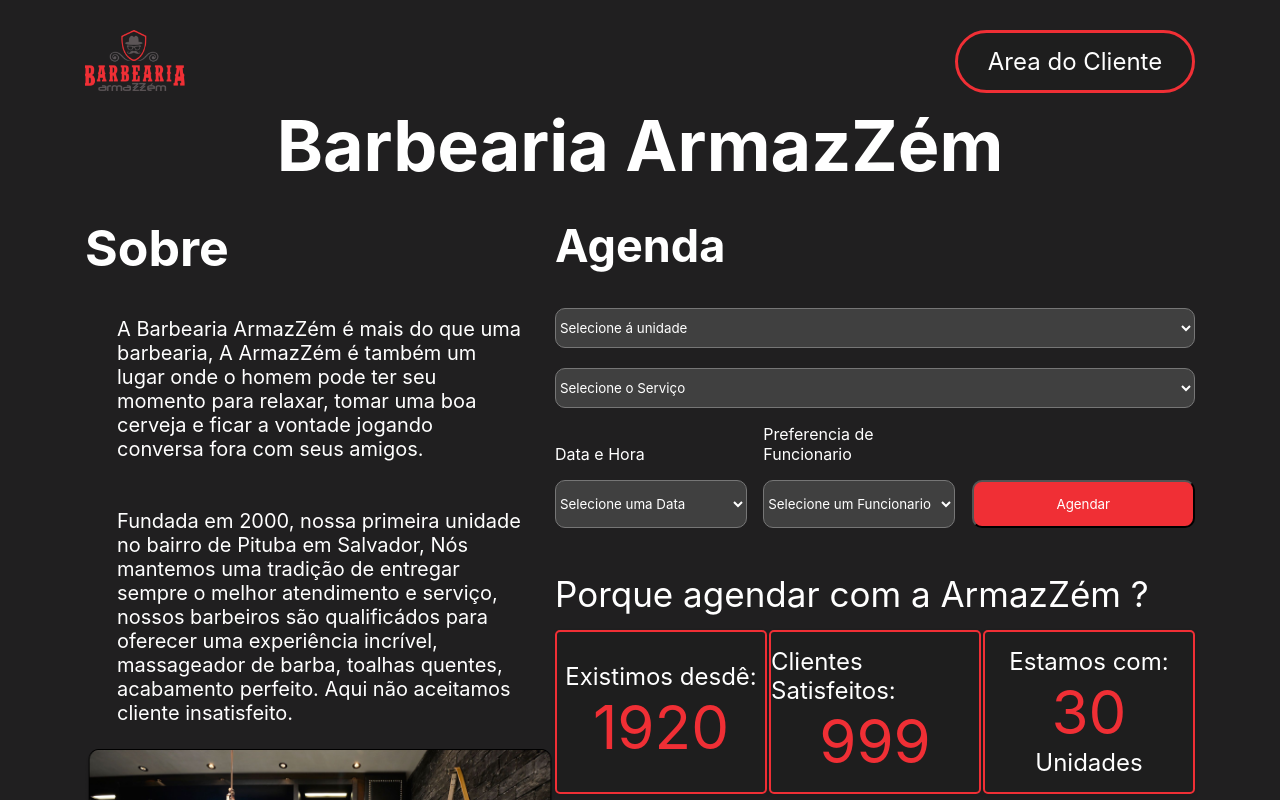
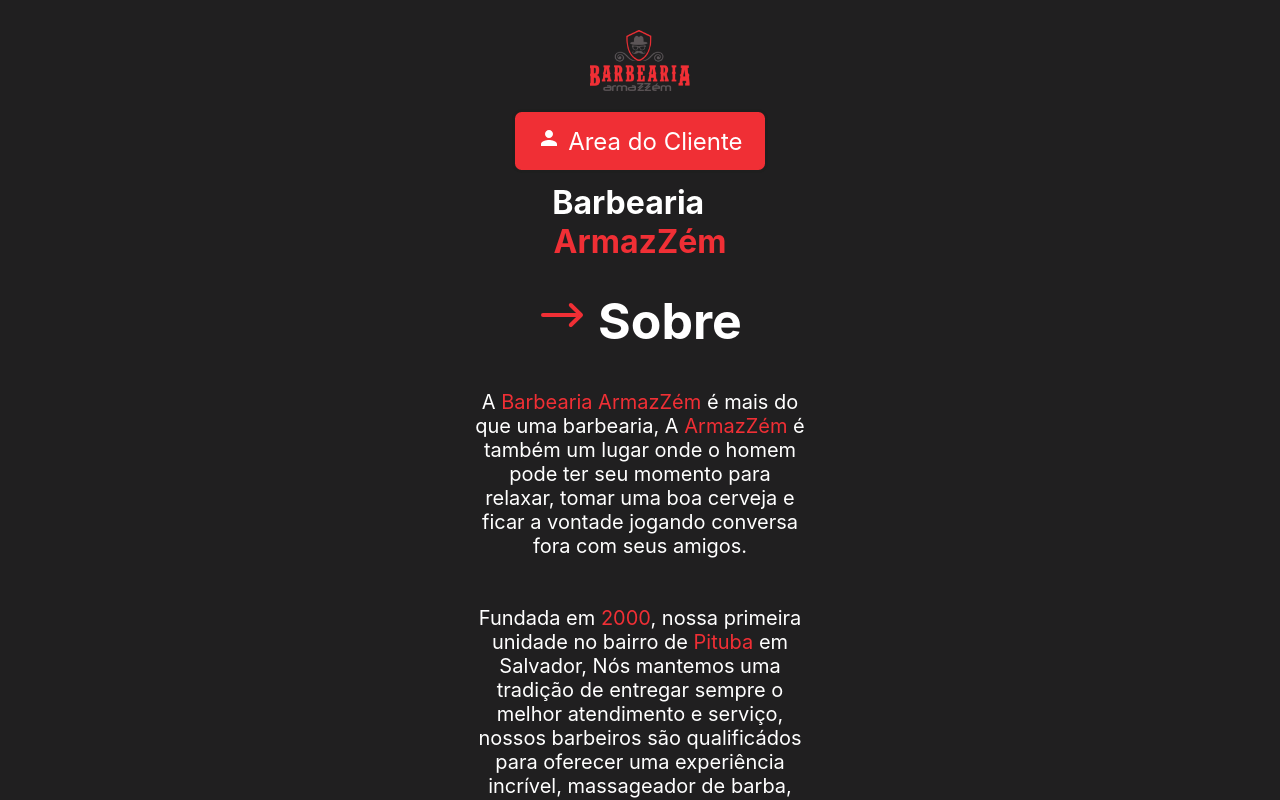
Before and after one commit to HeitorDePaula/Projeto-Final-3-Semestre-IFSP, a React (Create React App) app: page / in a window 1280 px wide. Shown: the top 800 px of the page. Built offline with nearby package versions, Linux system fonts and the light colour scheme.

Commit message:
ajuste area do cliente

```diff
--- a/src/Cliente/Area.js
+++ b/src/Cliente/Area.js
@@ -1,34 +1,39 @@
 import '../Style/Area.css'
 import logo2 from '../img/logo2.png'
 import Banner2 from '../img/banner2.png'
+import Calendario from '../Components/calendario'
+import Seta from '../Components/seta'
+import Pessoa from '../Components/person'
 
 const Area = () => {
     return (
         <div className="area-container">
             <div className='area-nav'>
                 <img src={logo2} width='100px' />
-               <button className="area-button3"><a href='./HomeBarbeiro' className='a2'>Area do Cliente</a></button>
+               <button className="area-button3"><a href='./HomeBarbeiro' className='a2'><Pessoa/> Area do Cliente</a></button>
             </div>
-            <h1 className='area-title'>Barbearia ArmazZém</h1>
+            <h1 className='area-title'>Barbearia &ensp;<span>ArmazZém</span></h1>
             <div className='area-content'>
                 <div className="area-text-section">
                     <h1 className="area-heading">
-                        Sobre
+                       <span><Seta/></span> Sobre
                     </h1>
                     <p className="area-text">
-                        A Barbearia ArmazZém é mais do que uma barbearia, A ArmazZém é também um lugar onde o homem pode ter seu momento para relaxar, tomar uma boa cerveja e ficar a vontade jogando conversa fora com seus amigos.
+                        A <span>Barbearia ArmazZém</span> é mais do que uma barbearia, A <span>ArmazZém</span> é também um lugar onde o homem pode ter seu momento para relaxar, tomar uma boa cerveja e ficar a vontade jogando conversa fora com seus amigos.
                     </p>
 
                     <p className="area-text">
-                        Fundada em 2000, nossa primeira unidade no bairro de Pituba em Salvador, Nós mantemos uma tradição de entregar sempre o melhor atendimento e serviço, nossos barbeiros são qualificádos para oferecer uma experiência incrível, massageador de barba, toalhas quentes, acabamento perfeito. Aqui não aceitamos cliente insatisfeito.
+                        Fundada em <span>2000</span>, nossa primeira unidade no bairro de <span>Pituba</span> em Salvador, Nós mantemos uma tradição de entregar sempre o melhor atendimento e serviço, nossos barbeiros são qualificádos para oferecer uma experiência incrível, massageador de barba, toalhas quentes, acabamento perfeito. Aqui não aceitamos cliente insatisfeito.
                     </p>
                     <img id='img' src={Banner2}/>
                 </div>
                 <div className='area-agenda'>
-                    <h1>Agenda</h1>
+                    <h1><span><Seta/></span> Agenda</h1>
+                        <p className='area-p'>Unidade</p>
                     <select id="area-select">
                         <option value="">Selecione á unidade</option>
                     </select>
+                        <p className='area-p'>Serviço</p>
                     <select id="area-select">
                         <option value="">Selecione o Serviço</option>
                     </select>
@@ -48,7 +53,7 @@
                         </div>
 
 
-                        <button className='area-button2'>Agendar</button>
+                        <button className='area-button2'><Calendario/> Agendar</button>
                     </div>
 
                     <p className='area-p-armazzen'>Porque agendar com a ArmazZém ?</p>
--- /dev/null
+++ b/src/Components/calendario.js
@@ -0,0 +1,11 @@
+import React from 'react';
+
+const Calendario = () => {
+  return (
+    <svg fill="#fff" width="1.5rem" height="1rem" viewBox="0 0 32 32" version="1.1" xmlns="http://www.w3.org/2000/svg">
+<path d="M0 26.016q0 2.496 1.76 4.224t4.256 1.76h20q2.464 0 4.224-1.76t1.76-4.224v-20q0-1.952-1.12-3.488t-2.88-2.144v2.624q0 1.248-0.864 2.144t-2.144 0.864-2.112-0.864-0.864-2.144v-3.008h-12v3.008q0 1.248-0.896 2.144t-2.112 0.864-2.144-0.864-0.864-2.144v-2.624q-1.76 0.64-2.88 2.144t-1.12 3.488v20zM4 26.016v-16h24v16q0 0.832-0.576 1.408t-1.408 0.576h-20q-0.832 0-1.44-0.576t-0.576-1.408zM6.016 3.008q0 0.416 0.288 0.704t0.704 0.288 0.704-0.288 0.288-0.704v-3.008h-1.984v3.008zM8 24h4v-4h-4v4zM8 18.016h4v-4h-4v4zM14.016 24h4v-4h-4v4zM14.016 18.016h4v-4h-4v4zM20 24h4v-4h-4v4zM20 18.016h4v-4h-4v4zM24 3.008q0 0.416 0.288 0.704t0.704 0.288 0.704-0.288 0.32-0.704v-3.008h-2.016v3.008z"></path>
+</svg>
+  )
+}
+
+export default Calendario;
--- /dev/null
+++ b/src/Components/person.js
@@ -0,0 +1,9 @@
+import React from 'react';
+
+const Pessoa = () => {
+  return (
+<svg xmlns="http://www.w3.org/2000/svg" fill="#fff" width="1.5rem" height="1.5rem" viewBox="0 0 24 24"><path d="M12 12c2.21 0 4-1.79 4-4s-1.79-4-4-4-4 1.79-4 4 1.79 4 4 4zm0 2c-2.67 0-8 1.34-8 4v2h16v-2c0-2.66-5.33-4-8-4z"/></svg>
+  )
+}
+
+export default Pessoa;
--- /dev/null
+++ b/src/Components/seta.js
@@ -0,0 +1,29 @@
+import React from 'react';
+
+const Seta = () => {
+  return (
+<svg width="3rem" height="3rem" viewBox="0 0 24 24" xmlns="http://www.w3.org/2000/svg">
+
+<title/>
+
+<g id="Complete">
+
+<g id="arrow-right">
+
+<g>
+
+<polyline data-name="Right" fill="none" id="Right-2" points="16.4 7 21.5 12 16.4 17" stroke="#F02F35" stroke-linecap="round" stroke-linejoin="round" stroke-width="2"/>
+
+<line fill="none" stroke="#F02F35" stroke-linecap="round" stroke-linejoin="round" stroke-width="2" x1="2.5" x2="19.2" y1="12" y2="12"/>
+
+</g>
+
+</g>
+
+</g>
+
+</svg>
+  )
+}
+
+export default Seta;
--- a/src/Style/Area.css
+++ b/src/Style/Area.css
@@ -130,6 +130,9 @@
     height: 322px
 
 }
+span{
+    color: #F02F35;
+}
 .area-button3{
     width: 15rem;
     border: #F02F35 solid 0.2rem;
@@ -145,7 +148,7 @@
     display: flex;
     align-items: flex-end;
 }
-@media screen and (max-width: 769px) {
+@media screen and (max-width: 1296px) {
     .area-content {
       flex-direction: column;
     }
@@ -181,9 +184,17 @@
         flex-direction: column;
 
     }
+    .area-title{
+        display: flex;
 
+        align-content: center;
+        flex-direction: column;
+        flex-wrap: wrap;
+        font-size: 2rem;
+    }
     .area-button3{
         width: 16rem;
+        height: 4rem;
         border: #1e1e1e solid 0.2rem;
         background-color: #F02F35;
         border-radius: 0.6rem;
```
Also changed, not shown: src/Cliente/HomeBarbeiro.js (+13 -10 lines), src/Components/Relogio.js (added, +29 -0 lines), src/Components/lixrira.js (added, +9 -0 lines), src/Style/hbarber.css (+16 -7 lines).
